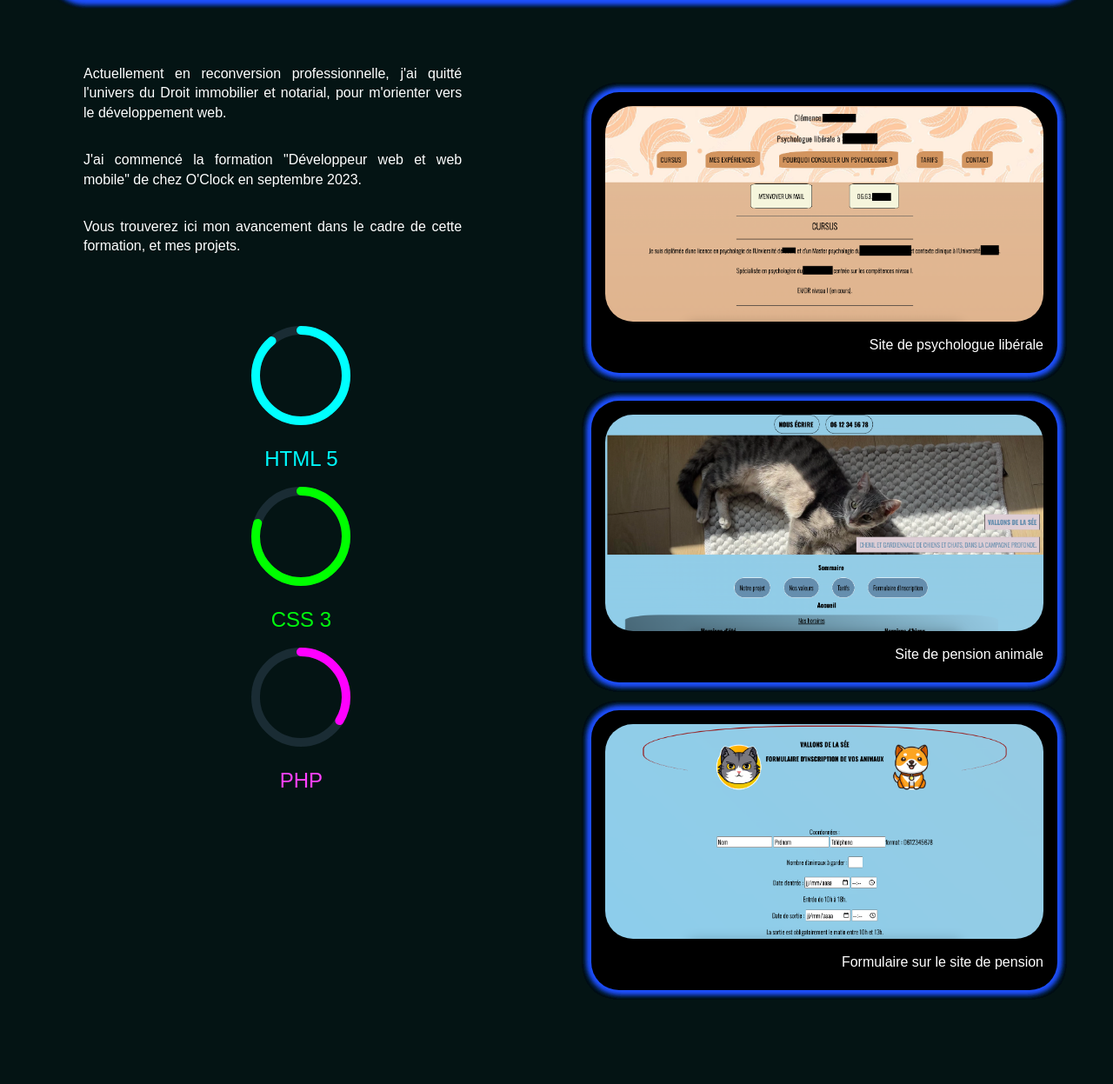
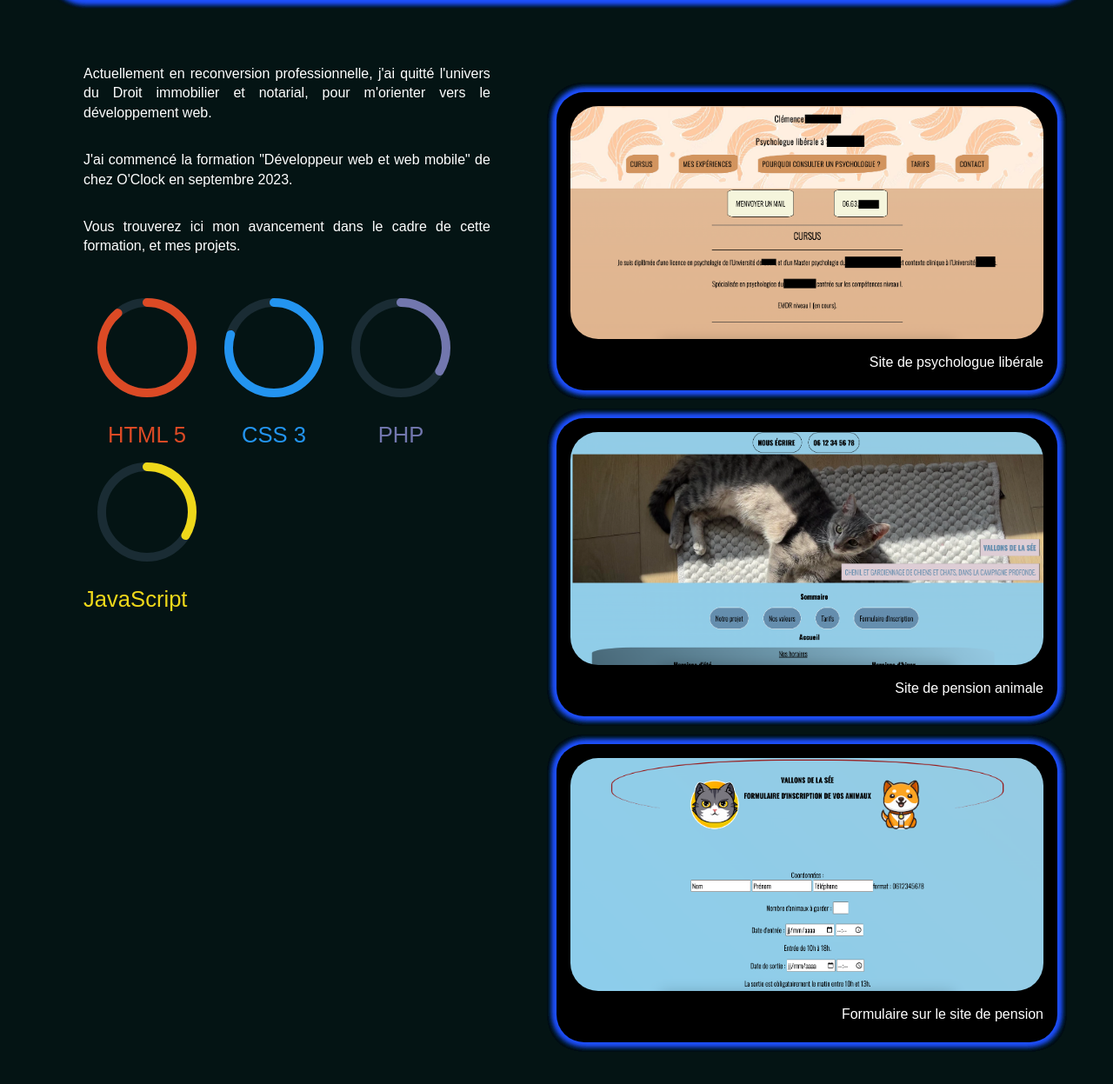
Before and after one commit to AurelienGuern/AurelienGuern.github.io, a PHP site: page / in a window 1280 px wide. Shown: the part 134-1381 px from the top of the page at 87% size. Before the commit the page ends 1283 px from the top, so only its background shows below. Run offline with PHP 8.4, Linux system fonts and the light colour scheme; some web fonts are replaced.

Commit message:
MàJ avec JS ajouté

```diff
--- a/index.html
+++ b/index.html
@@ -40,22 +40,36 @@
 
 <div class="dashboard">
     <ul>
-        <svg>
+        <card class="html_card">
+        <svg id="card__html">
           <circle class="bg" cx="57" cy="57" r="52"/>
           <circle class="meter-1" cx="57" cy="57" r="52" />
           <li id="html">HTML 5</li>
         </svg>
-        <svg>
+    </card>
+        <card class="css_card">
+        <svg id="card__css">
           <circle class="bg" cx="57" cy="57" r="52" />
           <circle class="meter-2" cx="57" cy="57" r="52" />
           <li id="css"> CSS 3</li>
         </svg>
+    </card>
+       <card class="php_card">
         <svg>
           <circle class="bg" cx="57" cy="57" r="52" />
           <circle class="meter-3" cx="57" cy="57" r="52" />
           <li id="PHP">PHP</li>
 
         </svg>
+    </card>
+    <card class="js_card">
+        <svg id="card__javascript">
+            <circle class="bg" cx="57" cy="57" r="52" />
+            <circle class="meter-4" cx="57" cy="57" r="52" />
+            <li id="JavaScript">JavaScript</li>
+
+          </svg>
+        </card>
     </ul>
 
 
--- a/style.css
+++ b/style.css
@@ -1,7 +1,7 @@
 body {
   background-color: rgb(4, 20, 20);
   font-size: 16px;
-    font-family: 'Mooli', sans-serif;
+  font-family: "Mooli", sans-serif;
   margin: 0;
 }
 
@@ -23,13 +23,9 @@
   right: 5%;
   left: 5%;
   z-index: 999;
-        box-shadow:
-        0 0 10px RGB(31, 81, 255),
-        0 0 10px RGB(31, 81, 255),
-        0 0 10px RGB(31, 81, 255),
-        0 0 10px RGB(31, 81, 255),
-        0 0 10px RGB(31, 81, 255),
-        0 0 10px RGB(31, 81, 255),
+  box-shadow: 0 0 10px RGB(31, 81, 255), 0 0 10px RGB(31, 81, 255),
+    0 0 10px RGB(31, 81, 255), 0 0 10px RGB(31, 81, 255),
+    0 0 10px RGB(31, 81, 255), 0 0 10px RGB(31, 81, 255),
     0 0 10px RGB(31, 81, 255);
 }
 
@@ -42,7 +38,6 @@
   text-decoration: none;
   color: white;
   margin: 1em 2em;
-
 }
 nav img {
   width: 2em;
@@ -53,7 +48,6 @@
 header span {
   font-size: 2em;
   letter-spacing: 0.3em;
-
 }
 
 main {
@@ -71,58 +65,62 @@
 ul {
   list-style-type: none;
   line-height: 2em;
+  padding-inline-start: 0;
 }
 
 .Formation {
-        width: 40%;
+  width: 43%;
   display: flex;
   flex-direction: column;
   color: white;
+  padding-left: 0;
 }
 
 .Formation ul {
   display: flex;
-    flex-direction: column;
-    width: 100%;
+  flex-direction: row;
+  flex-wrap: wrap;
+}
+
+.html_card,
+.css_card,
+.php_card,
+.javascript_card {
+  text-align: center;
   align-items: center;
+  padding: 0, 15px;
 }
 
 .Formation li {
-        font-size: 1.5em;
-        margin-right: 0.6em;
-        margin-top: 0.3em;
+  font-size: 1.6em;
 }
 
 #html {
-        color:#01fbff ;
+  color: RGB(220, 74, 37);
 }
 
 #css {
-        color:#01f90d ;
+  color: RGB(35, 148, 240);
 }
 
 #PHP {
-        color: #ff41ff;
-        text-align: left;
+  color: RGB(114, 119, 174);
 }
 
-    .dashboard {
-        padding-top: 2em;
-        display: flex;
-        justify-content: space-between;
-        flex-direction: column;
+#JavaScript {
+  color: RGB(239, 216, 26);
 }
 
 svg {
   width: 114px;
   height: 114px;
-        margin: 1em 1em 1em 0;
+  margin: 1em;
 }
 
 .bg {
   fill: none;
   stroke-width: 10px;
-        stroke: #1A2C34;
+  stroke: #1a2c34;
 }
 
 [class^="meter-"] {
@@ -131,26 +129,32 @@
   stroke-linecap: round;
   transform: rotate(-90deg);
   transform-origin: 50% 50%;
-
 }
 
 .meter-1 {
   stroke-dasharray: 360;
   stroke-dashoffset: 70;
-        stroke: aqua;
+  stroke: RGB(220, 74, 37);
   animation: progress-1 1s ease-out;
 }
 .meter-2 {
-        stroke: lime;
+  stroke: RGB(35, 148, 240);
   stroke-dasharray: 360;
   stroke-dashoffset: 100;
-        animation: progress-2 .75s ease-out;
+  animation: progress-2 0.75s ease-out;
 }
 .meter-3 {
-        stroke: magenta;
+  stroke: RGB(114, 119, 174);
   stroke-dasharray: 360;
   stroke-dashoffset: 250;
-        animation: progress-3 .5s ease-out;
+  animation: progress-3 0.5s ease-out;
+}
+
+.meter-4 {
+  stroke: RGB(239, 216, 26);
+  stroke-dasharray: 360;
+  stroke-dashoffset: 250;
+  animation: progress-3 0.5s ease-out;
 }
 
 @keyframes progress-1 {
@@ -180,6 +184,14 @@
   }
 }
 
+@keyframes progress-4 {
+  from {
+    stroke-dashoffset: 360;
+  }
+  to {
+    stroke-dashoffset: 250;
+  }
+}
 
 .projets {
   width: 50%;
@@ -195,7 +207,6 @@
 
 .projets a {
   text-decoration: none;
-
 }
 
 .projets a :hover {
@@ -218,12 +229,8 @@
   margin: 2em auto;
   border-radius: 2em;
   background-color: rgb(0, 0, 0);
-        box-shadow:
-        0 0 10px RGB(31, 81, 255),
-        0 0 10px RGB(31, 81, 255),
-        0 0 10px RGB(31, 81, 255),
-        0 0 10px RGB(31, 81, 255),
-        0 0 10px RGB(31, 81, 255),
-        0 0 10px RGB(31, 81, 255),
+  box-shadow: 0 0 10px RGB(31, 81, 255), 0 0 10px RGB(31, 81, 255),
+    0 0 10px RGB(31, 81, 255), 0 0 10px RGB(31, 81, 255),
+    0 0 10px RGB(31, 81, 255), 0 0 10px RGB(31, 81, 255),
     0 0 10px RGB(31, 81, 255);
 }
```
Lines whose indentation alone changed are shown as unchanged.
